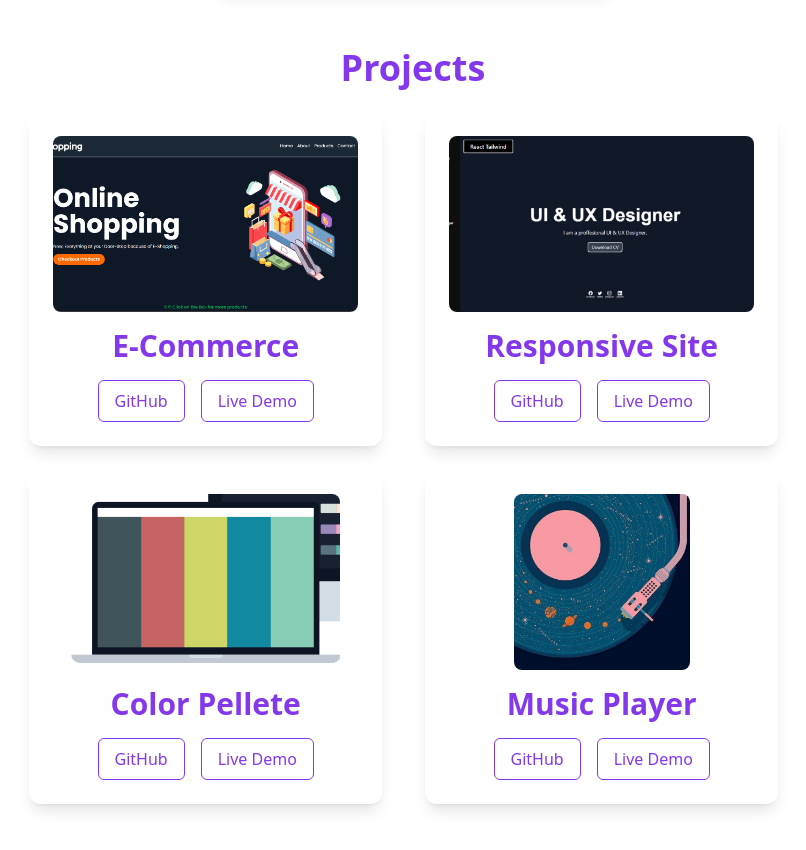
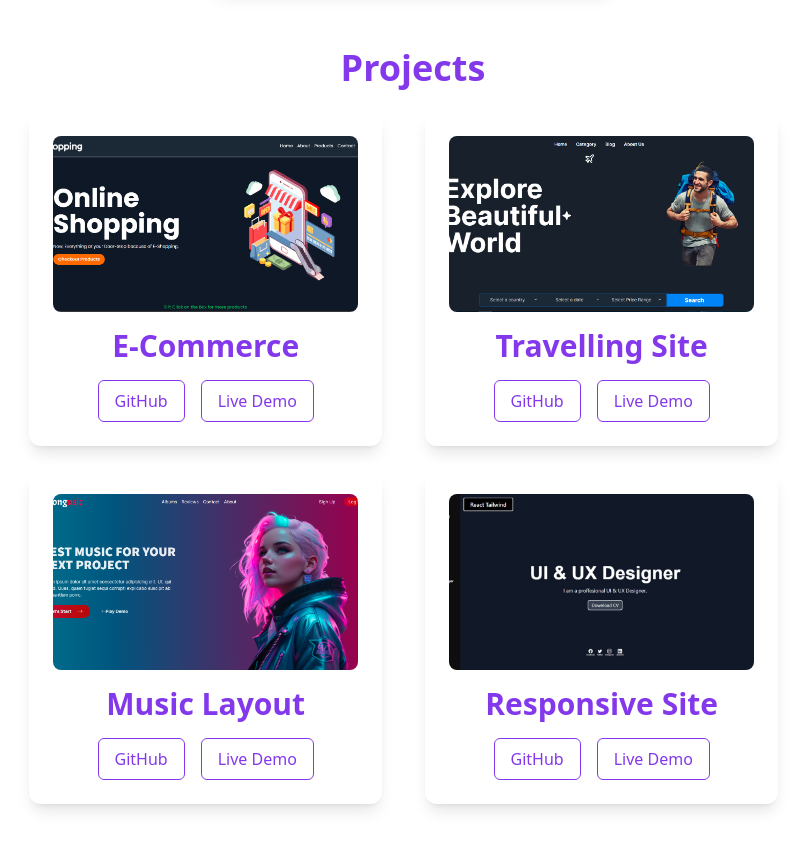
Before and after one commit to shaqqitech/portfolio, a React (Vite) app: page / in a window 1280 px wide. Shown: the part 2780-3630 px from the top of the page, without its empty margins (227-1033 px from the left). Built offline with nearby package versions, Linux system fonts and the light colour scheme.

Commit message:
added more projects

```diff
--- a/src/components/Projects.jsx
+++ b/src/components/Projects.jsx
@@ -1,7 +1,7 @@
 import React from "react";
-import ColorPellete from '../assets/images/colorpellete.png';
-import MusicPlayer from '../assets/images/musicplayer.jpg';
 import EShop from '../assets/images/eshop.png';
+import Travo from '../assets/images/travo.png';
+import Songusic from '../assets/images/songusic.png';
 import ResSite from '../assets/images/res-site.jpeg';
 
 const Projects = () => {
@@ -13,23 +13,29 @@ const Projects = () => {
       liveDemoLink: "https://e-shopping-puce.vercel.app/",
     },
     {
+      title: "Travelling Site",
+      imageUrl: Travo,
+      githubLink: "https://github.com/shaqqitech/travo",
+      liveDemoLink: "https://travo-swart.vercel.app/",
+    },
+    {
+      title: "Music Layout",
+      imageUrl: Songusic,
+      githubLink: "https://github.com/shaqqitech/songusic",
+      liveDemoLink: "https://songusic.vercel.app/",
+    },
+    {
       title: "Responsive Site",
       imageUrl: ResSite,
       githubLink: "https://github.com/shaqqitech/react-tail-port",
       liveDemoLink: "https://shaqqitech.github.io/react-tail-port/",
     },
-    {
-      title: "Color Pellete",
-      imageUrl: ColorPellete,
-      githubLink: "https://github.com/shaqqitech/reactjs-color-pallete",
-      liveDemoLink: "https://shaqqitech.github.io/reactjs-color-pallete/",
-    },
-    {
-      title: "Music Player",
-      imageUrl: MusicPlayer,
-      githubLink: "https://github.com/shaqqitech/music-player",
-      liveDemoLink: "https://shaqqitech.github.io/music-player/",
-    },
+    // {
+    //   title: "Music Player",
+    //   imageUrl: MusicPlayer,
+    //   githubLink: "https://github.com/shaqqitech/music-player",
+    //   liveDemoLink: "https://shaqqitech.github.io/music-player/",
+    // },
 
 
   ];
```
Also changed, not shown: src/assets/images/songusic.png (added), src/assets/images/travo.png (added).
